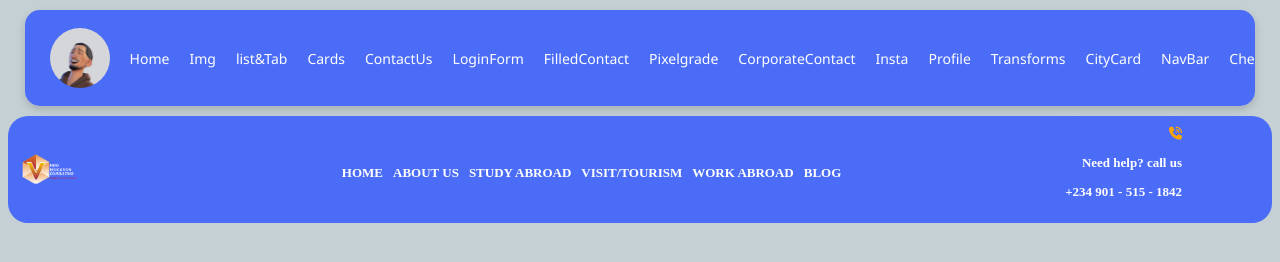
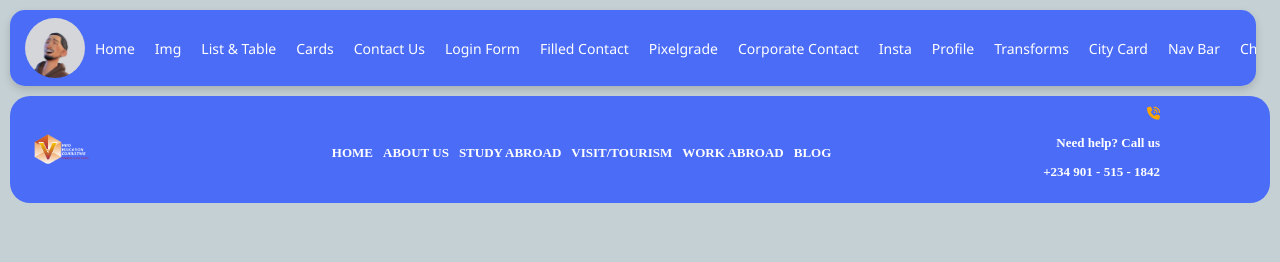
Before and after one commit to Damiee007/ASS2, a plain HTML site: page nav_bar.html in a window 1280 px wide. Drawn offline with Linux system fonts and the light colour scheme.

Commit message:
last on2!

```diff
--- a/nav_bar.css
+++ b/nav_bar.css
@@ -1,23 +1,31 @@
 body {
+    margin: 0;
     background-color: rgb(197, 208, 212);
 }
 
+.nav-links, .navbar {
+    margin: 0;
+    padding: 0;
+}
+
 .logo img {
-    margin: 10px;
+    margin: 0;
     width: 100px;
-    margin-left: 10px;
+    height: 100px;
     object-fit: contain;
-    height: 100px;
 }
 
 .navbar {
     background-color: #4a6cf7;
     border-radius: 20px;
     font-size: 24px;
+    margin-left: 10px;
+    margin-right: 10px;
     display: flex;
     justify-content: space-between;
     align-items: center;
     font-weight: bold;
+    padding: 0 20px;
 }
 
 .navbar a {
@@ -43,12 +51,11 @@ body {
     background-color: #4a6cf7;
     border-radius: 20px;
     padding: 10px;
-    font-size: 24px;
+    font-size: small;
     justify-content: center;
     gap: 10px;
     text-align: right;
     margin-right: 80px;
-    font-size: small;
     font-weight: bold;
     color: white;
 }
--- a/nav_bar.html
+++ b/nav_bar.html
@@ -11,31 +11,32 @@
     <link rel="stylesheet" href="universal_nav_bar.css">
 </head>
 <body>
-     <nav class="nav-links">
+
+    <nav class="nav-links">
         <div class="logo">
-            <img src="z.jpg" alt="">
+            <img src="z.jpg" alt="Logo">
         </div>
         <a href="index.html">Home</a>
         <a href="boximg.html">Img</a>
-        <a href="listtabledes.html">list&Tab</a>
+        <a href="listtabledes.html">List & Table</a>
         <a href="crd.html">Cards</a>
-        <a href="contact_us.html">ContactUs</a>
-        <a href="login_form.html">LoginForm</a>
-        <a href="filled_contact.html">FilledContact</a>
+        <a href="contact_us.html">Contact Us</a>
+        <a href="login_form.html">Login Form</a>
+        <a href="filled_contact.html">Filled Contact</a>
         <a href="pixelgrade.html">Pixelgrade</a>
-        <a href="corporate_contact.html">CorporateContact</a>
+        <a href="corporate_contact.html">Corporate Contact</a>
         <a href="insta.html">Insta</a>
         <a href="profile.html">Profile</a>
         <a href="transforms.html">Transforms</a>
-        <a href="ckg_.html">CityCard</a>
-        <a href="nav_bar.html">NavBar</a>
+        <a href="ckg_.html">City Card</a>
+        <a href="nav_bar.html">Nav Bar</a>
         <a href="chessboard.html">Chess</a>
         <a href="ludo.html">Ludo</a>
     </nav>
 
     <nav class="navbar">
         <div class="logo">
-            <img src="vnl.png" alt="">
+            <img src="vnl.png" alt="Logo">
         </div>
         <ul class="links">
             <li><a href="">HOME</a></li>
@@ -47,7 +48,7 @@
         </ul>
         <div class="cta_section">
             <i class="fa fa-phone-volume ph"></i>
-            <p>Need help? call us</p>
+            <p>Need help? Call us</p>
             <p>+234 901 - 515 - 1842</p>
         </div>
         <i class="fa-solid fa-bars mr"></i>
--- a/universal_nav_bar.css
+++ b/universal_nav_bar.css
@@ -19,6 +19,8 @@
     padding: 8px 15px;
     margin: 10px auto;
     max-width: 95%;
+    margin-left: 10px;
+    margin-right: 10px;
     box-shadow: 0 4px 8px rgba(0,0,0,0.15);
     scroll-behavior: smooth;
 }
```
